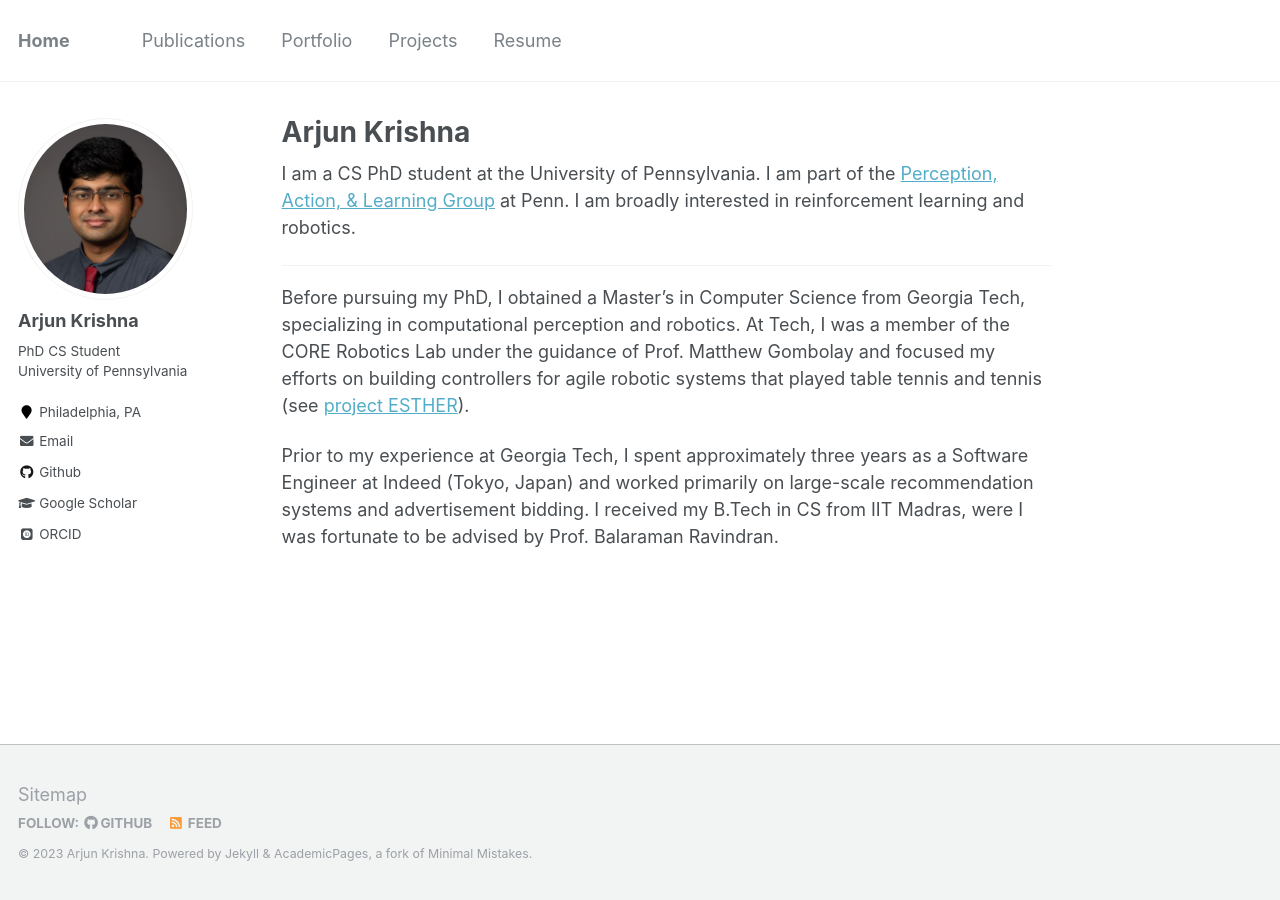
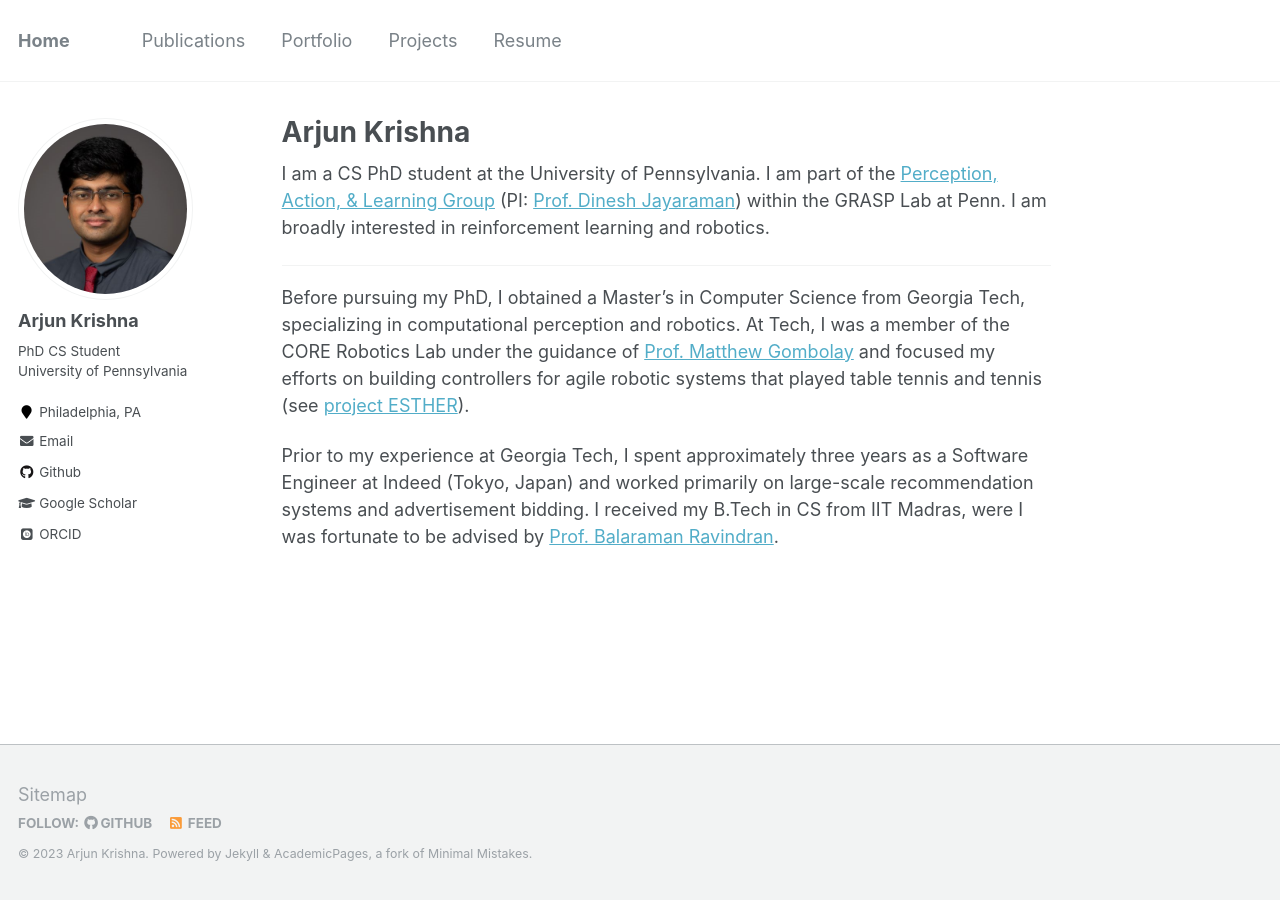
Before and after one commit to arjun-krishna/arjun-krishna.github.io, a Jekyll site: the page built from _pages/about.md, in a window 1280 px wide. Built offline with Jekyll 4.4.1, drawn with Linux system fonts in a browser that asks for light colours; some web fonts are replaced.

Commit message:
update about

```diff
--- a/_pages/about.md
+++ b/_pages/about.md
@@ -8,10 +8,10 @@
   - /about.html
 ---
 
-I am a CS PhD student at the University of Pennsylvania. I am part of the [Perception, Action, & Learning Group](https://www.grasp.upenn.edu/research-groups/perception-action-learning-group/) at Penn. I am broadly interested in reinforcement learning and robotics.
+I am a CS PhD student at the University of Pennsylvania. I am part of the [Perception, Action, & Learning Group](https://www.grasp.upenn.edu/research-groups/perception-action-learning-group/) (PI: [Prof. Dinesh Jayaraman](https://www.seas.upenn.edu/~dineshj/)) within the GRASP Lab at Penn. I am broadly interested in reinforcement learning and robotics.
 
 ----
 
-Before pursuing my PhD, I obtained a Master's in Computer Science from Georgia Tech, specializing in computational perception and robotics. At Tech, I was a member of the CORE Robotics Lab under the guidance of Prof. Matthew Gombolay and focused my efforts on building controllers for agile robotic systems that played table tennis and tennis (see [project ESTHER](https://www.youtube.com/watch?v=plUktbRLfQw)).
+Before pursuing my PhD, I obtained a Master's in Computer Science from Georgia Tech, specializing in computational perception and robotics. At Tech, I was a member of the CORE Robotics Lab under the guidance of [Prof. Matthew Gombolay](https://sites.gatech.edu/matthew-gombolay/) and focused my efforts on building controllers for agile robotic systems that played table tennis and tennis (see [project ESTHER](https://www.youtube.com/watch?v=plUktbRLfQw)).
 
-Prior to my experience at Georgia Tech, I spent approximately three years as a Software Engineer at Indeed (Tokyo, Japan) and worked primarily on large-scale recommendation systems and advertisement bidding. I received my B.Tech in CS from IIT Madras, were I was fortunate to be advised by Prof. Balaraman Ravindran.
+Prior to my experience at Georgia Tech, I spent approximately three years as a Software Engineer at Indeed (Tokyo, Japan) and worked primarily on large-scale recommendation systems and advertisement bidding. I received my B.Tech in CS from IIT Madras, were I was fortunate to be advised by [Prof. Balaraman Ravindran](https://cse.iitm.ac.in/~ravi/).
```
